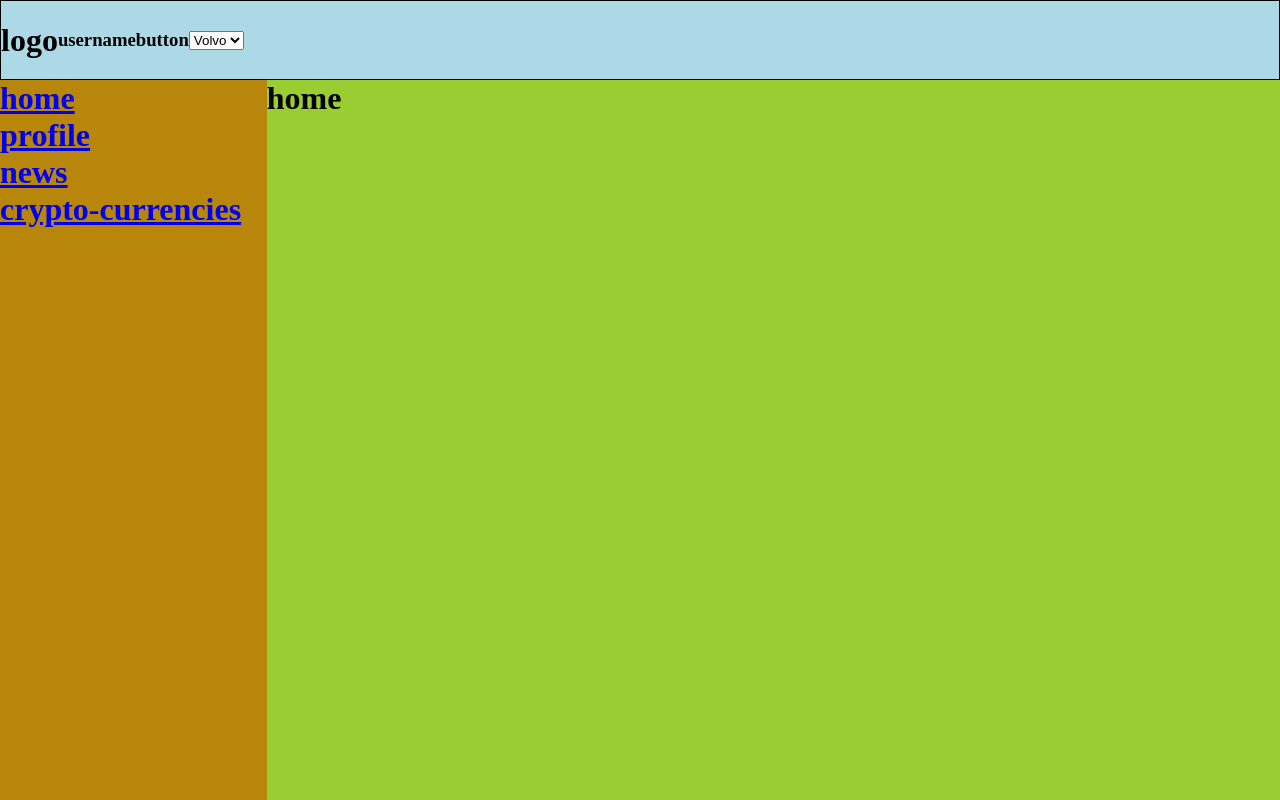
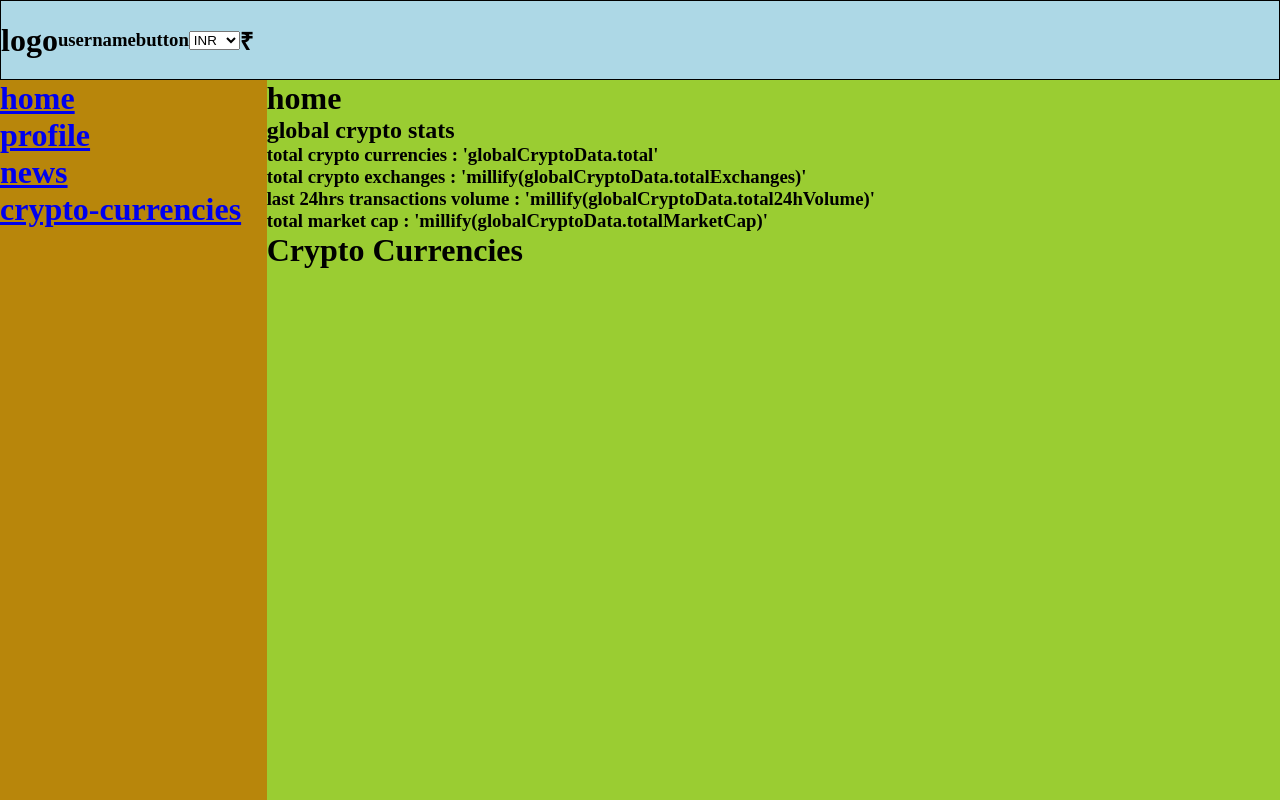
Before and after one commit to wolf-shubham/meta-crypto-verse, a React (Create React App) app in the folder client/: page / in a window 1280 px wide. Built offline with nearby package versions, Linux system fonts and the light colour scheme.

Commit message:
ContextAPI

```diff
--- a/client/src/Components/Header.jsx
+++ b/client/src/Components/Header.jsx
@@ -1,6 +1,10 @@
 import React from 'react'
+import { CryptoContextState } from '../Context/CryptoContextAPI'
 
 const Header = () => {
+
+    const { currency, setCurrency, symbol } = CryptoContextState()
+
     return (
         <div
             style={{
@@ -14,12 +18,11 @@ const Header = () => {
             <h1>logo</h1>
             <h3>username</h3>
             <h3>button</h3>
-            <select name="cars" id="cars">
-                <option value="volvo">Volvo</option>
-                <option value="saab">Saab</option>
-                <option value="opel">Opel</option>
-                <option value="audi">Audi</option>
+            <select value={currency} onChange={(e) => setCurrency(e.target.value)}>
+                <option value='INR'>INR</option>
+                <option value="USD">USD</option>
             </select>
+            <h2>{symbol}</h2>
         </div>
     )
 }
--- /dev/null
+++ b/client/src/Context/CryptoContextAPI.js
@@ -0,0 +1,30 @@
+import { createContext, useContext, useEffect, useState } from "react"
+
+const Crypto = createContext()
+
+const CryptoContext = ({ children }) => {
+    const [currency, setCurrency] = useState('INR')
+    const [symbol, setSymbol] = useState('₹')
+
+    useEffect(() => {
+        if (currency === 'INR') {
+            setSymbol('₹')
+        } else if (currency === 'USD') {
+            setSymbol('$')
+        }
+    }, [currency])
+
+    return (
+        <Crypto.Provider value={{ currency, setCurrency, symbol, setSymbol }}>
+            {children}
+        </Crypto.Provider>
+    )
+}
+
+
+
+export const CryptoContextState = () => {
+    return useContext(Crypto)
+}
+
+export default CryptoContext
--- a/client/src/Pages/Home.jsx
+++ b/client/src/Pages/Home.jsx
@@ -13,6 +13,18 @@ const Home = () => {
                 }}
             >
                 <h1>home</h1>
+                <div className="globalStats">
+                    <h2>global crypto stats</h2>
+                    {/* <h3>{data.coins.name}</h3> */}
+                    <h3>total crypto currencies : 'globalCryptoData.total'</h3>
+                    <h3>total crypto exchanges : 'millify(globalCryptoData.totalExchanges)'</h3>
+                    <h3>last 24hrs transactions volume : 'millify(globalCryptoData.total24hVolume)'</h3>
+                    <h3>total market cap : 'millify(globalCryptoData.totalMarketCap)'</h3>
+                </div>
+                <div className="cryptoCurrencies">
+                    <h1>Crypto Currencies</h1>
+                    {/* <CryptoCurrencies /> */}
+                </div>
             </div>
         </div>
     )
--- a/client/src/index.js
+++ b/client/src/index.js
@@ -2,12 +2,15 @@ import React from 'react';
 import ReactDOM from 'react-dom/client';
 import { BrowserRouter } from 'react-router-dom';
 import App from './App';
+import CryptoContext from './Context/CryptoContextAPI';
 
 const root = ReactDOM.createRoot(document.getElementById('root'));
 root.render(
   <React.StrictMode>
     <BrowserRouter>
-      <App />
+      <CryptoContext>
+        <App />
+      </CryptoContext>
     </BrowserRouter>
   </React.StrictMode>
 );
```
